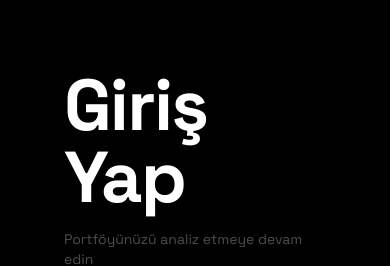
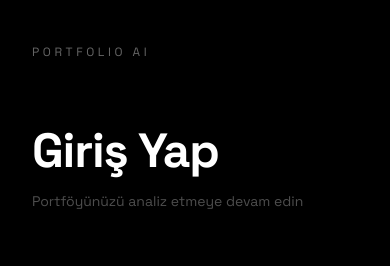
Before and after one commit to eren-kokcam/portfolio-ai, a React (Vite) app in the folder frontend/: page / in a window 390 px wide. Shown: the part 158-424 px from the top of the page. Built offline with nearby package versions, Linux system fonts and the light colour scheme; no server answers.

Commit message:
fix: text sizes optimization for mobile

```diff
--- a/frontend/src/pages/AuthPage.tsx
+++ b/frontend/src/pages/AuthPage.tsx
@@ -47,7 +47,7 @@ const AuthPage = () => {
             <div className="absolute inset-0 bg-gradient-to-r from-black via-black/80 to-transparent z-[1] pointer-events-none" />
 
             {/* İçerik */}
-            <div className="relative z-10 min-h-screen flex flex-col justify-center px-16 max-w-lg">
+            <div className="relative z-10 min-h-screen flex flex-col justify-center px-8 md:16px max-w-lg">
 
                 {/* Logo */}
                 <div className="mb-16">
@@ -56,7 +56,7 @@ const AuthPage = () => {
 
                 {/* Başlık */}
                 <div className="mb-12">
-                    <h1 className="text-7xl font-bold text-white leading-none tracking-tight mb-4">
+                    <h1 className="text-5xl md:text-7xl font-bold text-white leading-none tracking-tight mb-4">
                         {isLogin ? 'Giriş\nYap' : 'Kayıt\nOl'}
                     </h1>
                     <p className="text-white/30 text-sm">
--- a/frontend/src/pages/LandingPage.tsx
+++ b/frontend/src/pages/LandingPage.tsx
@@ -25,7 +25,7 @@ const LandingPage = ({ user, onStart }: LandingPageProps) => {
                 <p className="text-white/40 text-xs tracking-widest uppercase mb-4">
                     Hoş geldin
                 </p>
-                <h1 className="text-6xl font-bold text-white tracking-tight mb-3">
+                <h1 className="text-5xl md:text-6xl font-bold text-white tracking-tight mb-3">
                     {firstName}
                 </h1>
                 <p className="text-white/30 text-sm mb-12 max-w-sm">
```
